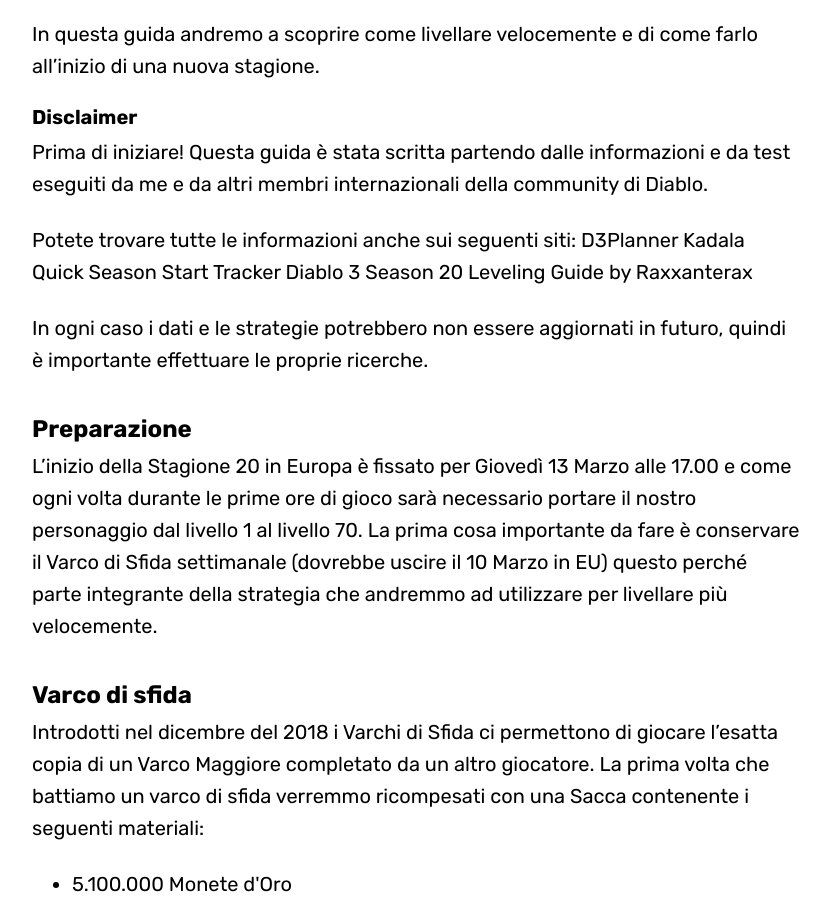
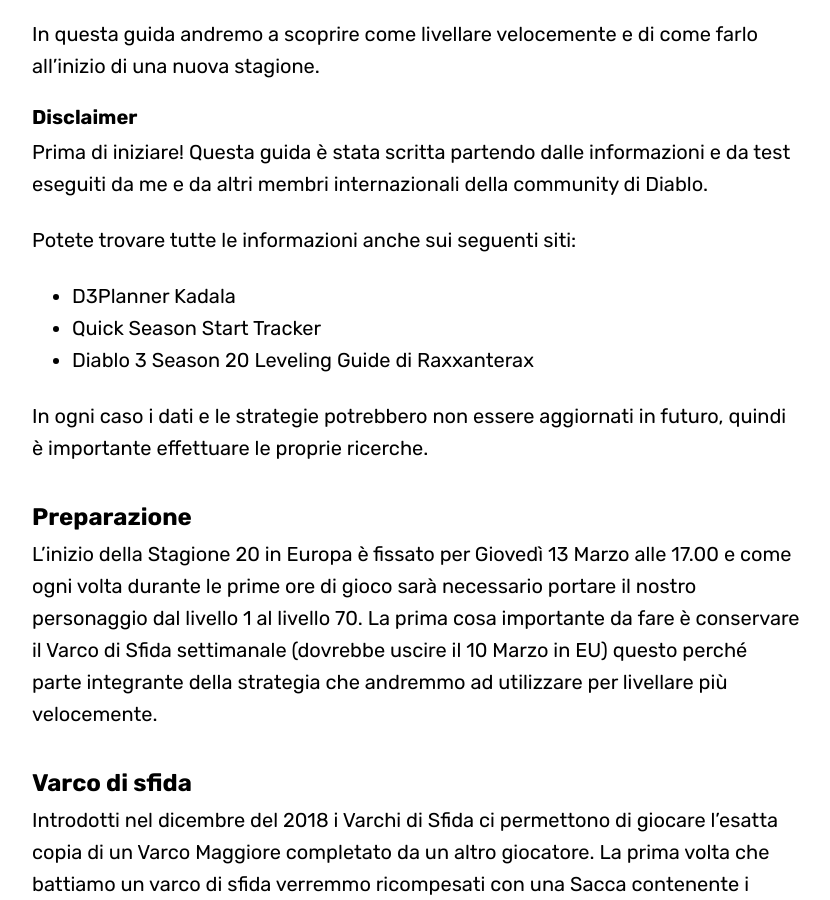
Before and after one commit to Alurith/alurith.github.io, a Jekyll site: the page built from _posts/2020-03-02-diablo-iii-come-livellare-al-70-stagione-20.md, in a window 1280 px wide and 900 px high, scrolled down 848 px. Shown: the whole window, without its empty margins (224-1054 px from the left). Built offline with Jekyll 4.4.1, drawn with Linux system fonts in a browser that asks for light colours; some web fonts are replaced; a script that is not in the unit is left out; comment, search, counter and statistics services are not loaded.

```diff
--- a/_posts/2020-03-02-diablo-iii-come-livellare-al-70-stagione-20.md
+++ b/_posts/2020-03-02-diablo-iii-come-livellare-al-70-stagione-20.md
@@ -20,10 +20,11 @@ In questa guida andremo a scoprire come livellare velocemente e di come farlo al
 Prima di iniziare! Questa guida è stata scritta partendo dalle informazioni e da test eseguiti da me e da altri membri internazionali della community di Diablo.
 
 Potete trovare tutte le informazioni anche sui seguenti siti:
-<a href="http://d3planner.com/game/kadala" target="_blank">D3Planner Kadala</a>
-<a href="https://vanlioko.github.io/" target="_blank">Quick Season Start Tracker</a>
-<a href="https://www.youtube.com/watch?v=yJuco-mV_xs" target="_blank">Diablo 3 Season 20 Leveling Guide</a>
- by Raxxanterax
+<ul>
+<li><a href="http://d3planner.com/game/kadala" target="_blank">D3Planner Kadala</a></li>
+<li><a href="https://vanlioko.github.io/" target="_blank">Quick Season Start Tracker</a></li>
+<li><a href="https://www.youtube.com/watch?v=yJuco-mV_xs" target="_blank">Diablo 3 Season 20 Leveling Guide</a> di Raxxanterax</li>
+</ul>
 
 In ogni caso i dati e le strategie potrebbero non essere aggiornati in futuro, quindi è importante effettuare le proprie ricerche.
 
```
Also changed, not shown: _posts/2017-11-06-diablo-iii-come-livellare-al-70-stagione-12.md (+3 -0 lines).
